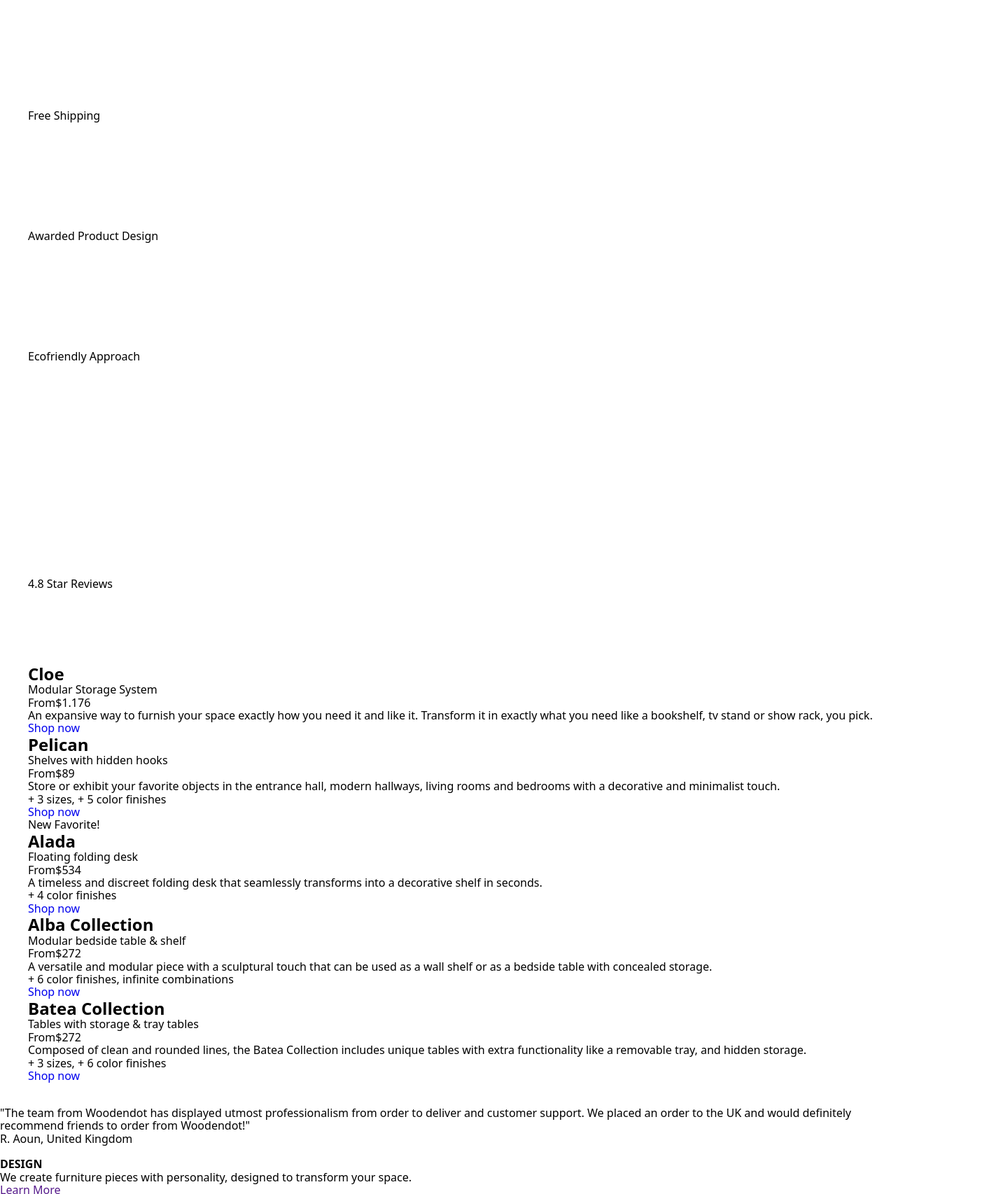
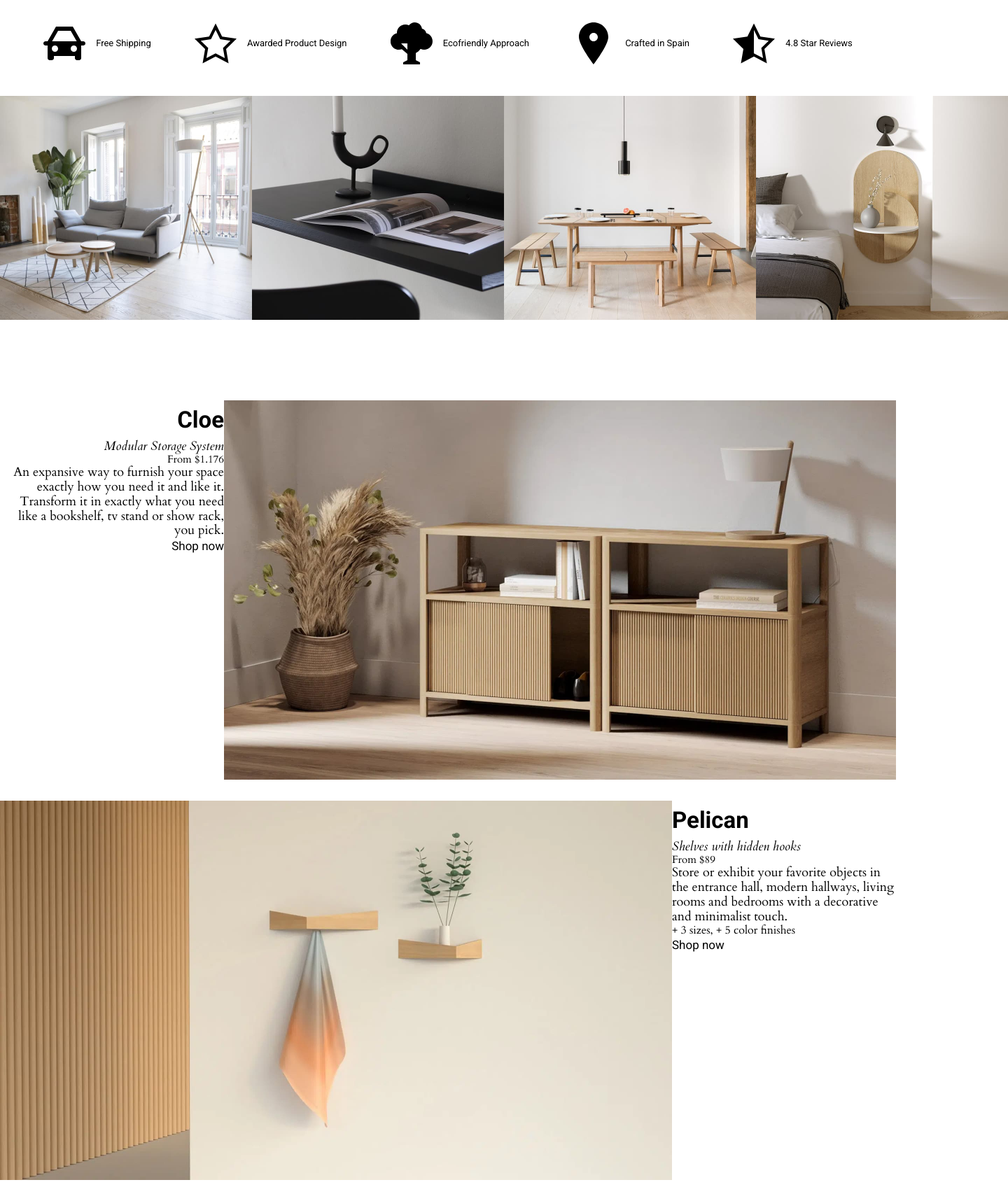
Before and after one commit to DariaIkon/Woodenhot, a website built with Parcel: page src/index.html in a window 1280 px wide. Shown: the part 811-2517 px from the top of the page at 70% size, 1440 px wide, since content can reach past the window. Built offline with nearby package versions, Linux system fonts and the light colour scheme.

Commit message:
3&4 screen done

```diff
--- a/src/index.html
+++ b/src/index.html
@@ -56,118 +56,139 @@
         </div>
     </section>
     <section class="advantages">
-        <ul>
-            <li>
-                <svg>
-                    <use>
-
-                    </use>
+        <div class="container">
+            <ul class="advantages__list list">
+                <li class="advantages__item">
+                    <svg class="advantages__icon">
+                        <use href="./images/sprite.svg#car"></use>
                     </svg>
-                <p>
+                    <p class="advantages__text">
                         Free Shipping
                     </p>
                 </li>
-            <li>
-                <svg>
-                    <use>
-
-                    </use>
+                <li class="advantages__item">
+                    <svg class="advantages__icon">
+                        <use href="./images/sprite.svg#star"></use>
                     </svg>
-                <p>
+                    <p class="advantages__text">
                         Awarded Product Design
                     </p>
                 </li>
-            <li>
-                <svg>
-                    <use>
-
-                    </use>
+                <li class="advantages__item">
+                    <svg class="advantages__icon">
+                        <use href="./images/sprite.svg#wood"></use>
                     </svg>
-                <p>
+                    <p class="advantages__text">
                         Ecofriendly Approach
                     </p>
                 </li>
-            <li>
-                <svg>
-                    <use>
+                <li class="advantages__item">
+                    <svg class="advantages__icon">
+                        <use href="./images/sprite.svg#map"></use>
+                    </svg>
+                    <p class="advantages__text">
                         Crafted in Spain
-                    </use>
-                </svg>
-                <p>
-
                     </p>
                 </li>
-            <li>
-                <svg>
-                    <use>
-
-                    </use>
+                <li class="advantages__item">
+                    <svg class="advantages__icon">
+                        <use href="./images/sprite.svg#star-half"></use>
                     </svg>
-                <p>
+                    <p class="advantages__text">
                         4.8 Star Reviews
                     </p>
                 </li>
             </ul>
+        </div>
     </section>
     <section class="gallery">
-        <ul>
-            <li><img src="" alt=""></li>
-            <li><img src="" alt=""></li>
-            <li><img src="" alt=""></li>
-            <li><img src="" alt=""></li>
+        <div class="container">
+            <ul class="gallery__list list">
+                <li>
+                    <img src="./images/gallery/sq-photo-1.jpg" alt="диван" class="gallery__img">
+                </li>
+                <li>
+                    <img src="./images/gallery/sq-photo-2.jpg" alt="полка" class="gallery__img">
+                </li>
+                <li>
+                    <img src="./images/gallery/sq-photo-3.jpg" alt="стол" class="gallery__img">
+                </li>
+                <li>
+                    <img src="./images/gallery/sq-photo-4.jpg" alt="кровать" class="gallery__img">
+                </li>
             </ul>
+        </div>
     </section>
     <section class="shop">
-        <ul>
-            <li>
-                <h2>Cloe</h2>
-                <p>Modular Storage System</p>
-                <p>From$1.176</p>
-                <p>
+        <div class="container">
+            <ul class="shop__list">
+                <li class="shop__item list">
+                    <div class="shop__wrapper shop_wrapper_right">
+                        <h2 class="shop__title">Cloe</h2>
+                        <p class="shop__model">Modular Storage System</p>
+                        <p class="shop__price">From $1.176</p>
+                        <p class="shop__description">
                             An expansive way to furnish your space exactly how you need it and like it.
                             Transform it in exactly what you need like a
                             bookshelf, tv stand or show rack, you pick.
                         </p>
-                <a href="#">Shop now</a>
+                        <a href="#" class="shop__link">Shop now</a>
+                    </div>
+                    <img src="./images/shop/cloe.jpg" alt="" class="shop__img">
                 </li>
-            <li>
-                <h2>Pelican</h2>
-                <p>Shelves with hidden hooks</p>
-                <p>From$89</p>
-                <p>Store or exhibit your favorite objects in the entrance hall, modern hallways, living rooms and bedrooms with a
+                <li class="shop__item list">
+                    <div class="shop__wrapper shop_wrapper_left">
+                        <h2 class="shop__title">Pelican</h2>
+                        <p class="shop__model">Shelves with hidden hooks</p>
+                        <p class="shop__price">From $89</p>
+                        <p class="shop__description">Store or exhibit your favorite objects in the entrance hall, modern hallways, living rooms and bedrooms
+                            with a
                             decorative and minimalist touch.</p>
                         <p>+ 3 sizes, + 5 color finishes</p>
-                <a href="#">Shop now</a>
+                        <a href="#" class="shop__link">Shop now</a>
+                    </div>
+                    <img src="./images/shop/pelican.jpg" alt="" class="shop__img">
                 </li>
-            <li>
+                <li class="shop__item list">
+                    <div class="shop__wrapper shop_wrapper_right">
                         <p>New Favorite!</p>
-                <h2>Alada</h2>
-                <p>Floating folding desk</p>
-                <p>From$534</p>
-                <p>A timeless and discreet folding desk that seamlessly transforms into a decorative shelf in seconds.</p>
+                        <h2 class="shop__title">Alada</h2>
+                        <p class="shop__model">Floating folding desk</p>
+                        <p class="shop__price">From $534</p>
+                        <p class="shop__description">A timeless and discreet folding desk that seamlessly transforms into a decorative shelf in seconds.</p>
                         <p>+ 4 color finishes</p>
-                <a href="#">Shop now</a>
+                        <a href="#" class="shop__link">Shop now</a>
+                    </div>
+                    <img src="./images/shop/alada.jpg" alt="" class="shop__img">
                 </li>
-            <li>
-                <h2>Alba Collection</h2>
-                <p>Modular bedside table & shelf</p>
-                <p>From$272</p>
-                <p>A versatile and modular piece with a sculptural touch that can be used as a wall shelf or as a bedside table with
+                <li class="shop__item list">
+                    <div class="shop__wrapper shop_wrapper_left">
+                        <h2 class="shop__title">Alba Collection</h2>
+                        <p class="shop__model">Modular bedside table & shelf</p>
+                        <p class="shop__price">From $272</p>
+                        <p class="shop__description">A versatile and modular piece with a sculptural touch that can be used as a wall shelf or as a bedside
+                            table with
                             concealed storage.</p>
                         <p>+ 6 color finishes, infinite combinations</p>
-                <a href="#">Shop now</a>
-                <img src="" alt="">
+                        <a href="#" class="shop__link">Shop now</a>
+                    </div>
+                    <img src="./images/shop/alba.jpg" alt="" class="shop__img">
                 </li>
-            <li>
-                <h2>Batea Collection</h2>
-                <p>Tables with storage & tray tables</p>
-                <p>From$272</p>
-                <p>Composed of clean and rounded lines, the Batea Collection includes unique tables with extra functionality like a
+                <li class="shop__item list">
+                    <div class="shop__wrapper shop_wrapper_right">
+                        <h2 class="shop__title">Batea Collection</h2>
+                        <p class="shop__model">Tables with storage & tray tables</p>
+                        <p class="shop__price">From $272</p>
+                        <p class="shop__description">Composed of clean and rounded lines, the Batea Collection includes unique tables with extra functionality
+                            like a
                             removable tray, and hidden storage.</p>
                         <p>+ 3 sizes, + 6 color finishes</p>
-                <a href="#">Shop now</a>
+                        <a href="#" class="shop__link">Shop now</a>
+                    </div>
+                    <img src="./images/shop/batea.jpg" alt="" class="shop__img">
                 </li>
             </ul>
+        </div>
     </section>
     <section class="gallery">
         <h3></h3>
@@ -297,6 +318,6 @@
         </div>
     </footer>
 
-    <script src="./scripts/script.js" type="module"></script>
+    <script src="./scripts/script.js"></script>
 </body>
 </html>
--- a/src/styles/style.css
+++ b/src/styles/style.css
@@ -6,6 +6,13 @@
 }
 h1, h2, h3, h4, h5, p {
     margin: 0;
+}
+ul {
+    margin: 0;
+    padding: 0;
+}
+img {
+    display: block;
 }
 .container {
     max-width: 1440px;
@@ -108,3 +115,85 @@ a {
 
     padding: 6px 40px;
 }
+
+/* ADVANTAGES */
+
+
+.advantages__list {
+    justify-content: space-evenly;
+    align-items: center;
+}
+.advantages__item {
+    display: flex;
+    align-items: center;
+}
+.advantages__icon {
+    width: 60px;
+    margin-right: 15px;
+}
+.advantages__text {
+    font-family: 'Roboto', sans-serif;
+    font-size: 13px;
+    line-height: 24px;
+    color: #000000;
+}
+
+/* GALLERY */
+
+.gallery__img {
+    max-width: 360px;
+    max-height: 320px;
+}
+
+
+/* SHOP */
+
+.shop {
+    padding: 115px 0 20px 0;
+}
+.shop__item:not(:last-child) {
+    margin-bottom: 30px;
+}
+.shop__img {
+    max-width: 960px;
+    max-height: 542px;
+}
+.shop__item:nth-child(even){
+    flex-direction: row-reverse;
+}
+.shop_wrapper_right {
+    text-align: right;
+}
+.shop_wrapper_left {
+    text-align: left;
+}
+.shop__title {
+    font-family: 'Roboto', sans serif;
+    font-weight: 700;
+    font-size: 33px;
+    line-height: 56px;
+    color: #000000;
+}
+
+.shop .shop__wrapper p {
+    font-family: 'Cardo', sans-serif;
+    color: #000000;
+}
+.shop__model {
+    font-style: italic;
+    font-size: 18px;
+}
+.shop__price {
+    font-size: 15px;
+
+}
+.shop__description {
+    font-size: 18px;
+    color: #525252;
+}
+.shop__link{
+    font-family: 'Roboto',sans-serif;
+    font-size: 17px;
+    line-height: 22px;
+    color: #000000;
+}
```
Also changed, not shown: package.json (+10 -7 lines), .htmlnanorc.js (added), src/images/gallery/sq-photo-1.jpg (added), src/images/gallery/sq-photo-2.jpg (added), src/images/gallery/sq-photo-3.jpg (added), src/images/gallery/sq-photo-4.jpg (added), src/images/shop/alada.jpg (added), src/images/shop/alba.jpg (added), src/images/shop/batea.jpg (added), src/images/shop/cloe.jpg (added), src/images/shop/pelican.jpg (added), 1 other file. Lines whose indentation alone changed are shown as unchanged.
